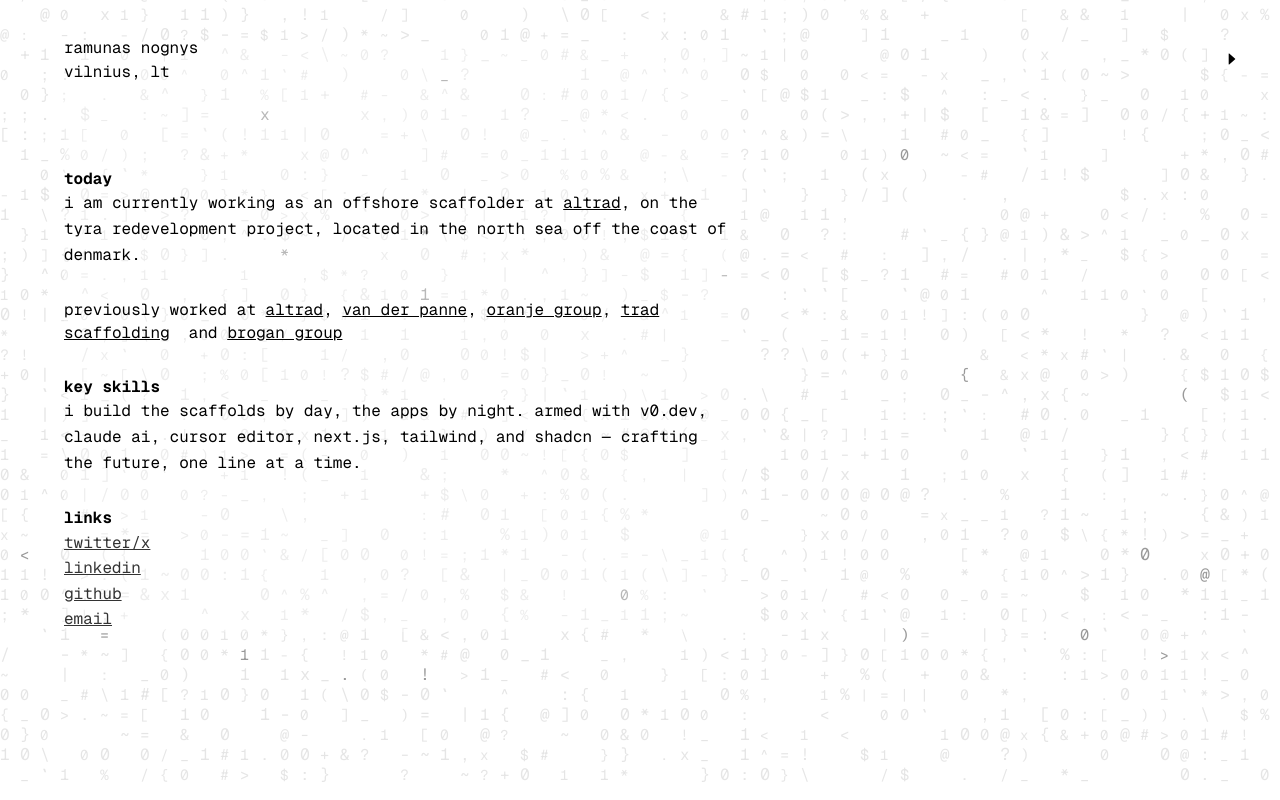
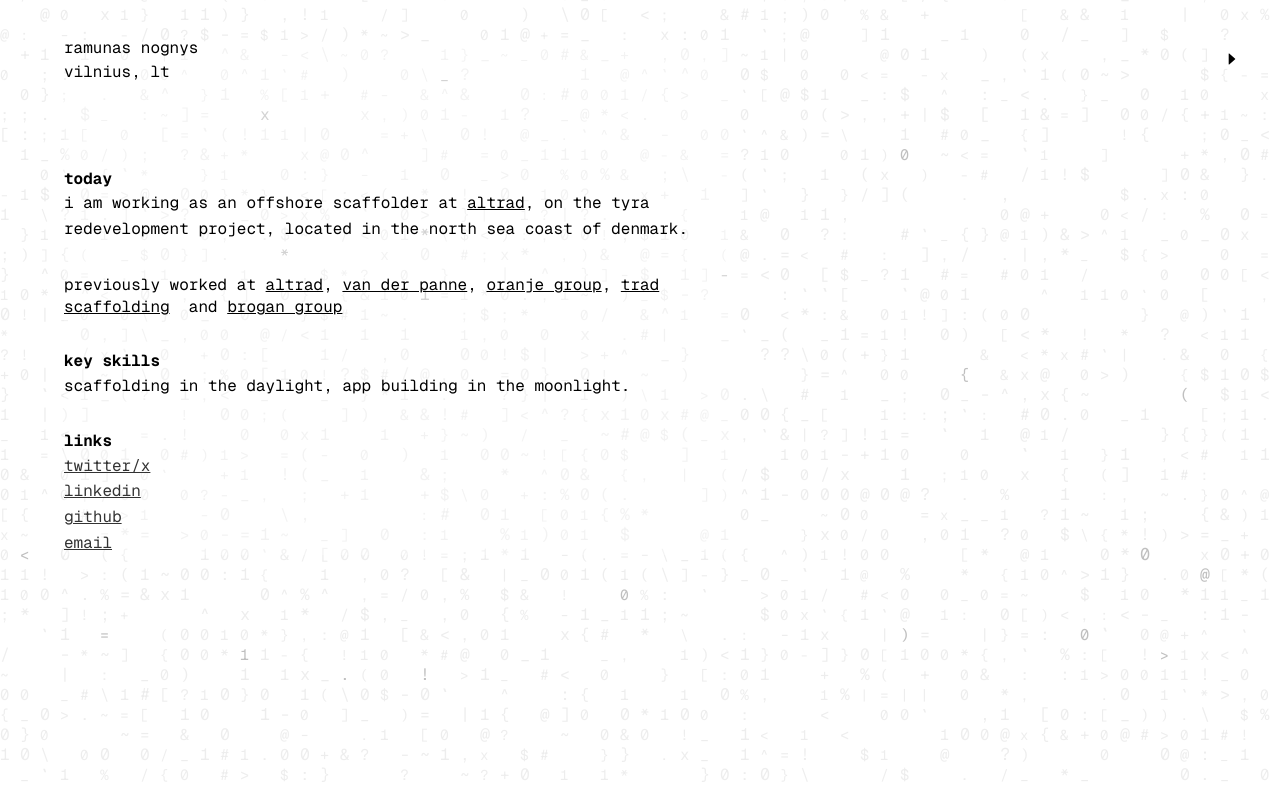
Before and after one commit to ramunasnognys/r-nognys-portfolio-v1, a Next.js app: page / in a window 1280 px wide. Built offline with nearby package versions, Linux system fonts and the light colour scheme.

Commit message:
main page sort of done

```diff
--- a/app/components/AudioPlayer.tsx
+++ b/app/components/AudioPlayer.tsx
@@ -28,8 +28,8 @@
       onClick={togglePlayPause}
       className="bg-black text-white p-2 rounded-full z-50 text-xs"
     >
-      {isPlaying ? <PauseOutlined /> : <CaretRightOutlined />}
-    </button>
+      {isPlaying ? <PauseOutlined style={{ color: 'whte' }} /> : <CaretRightOutlined style={{ color: 'black' }} />}
+      </button>
   );
 };
 
--- a/app/components/Char.tsx
+++ b/app/components/Char.tsx
@@ -29,8 +29,8 @@
     }, 500) // Adjust the duration as needed
   }
 
-  const defaultColor = "rgba(0, 0, 0, 0.1)" // Adjust as needed
-  const hoverColor = "rgba(127, 127, 127, 0.8)" // Adjust as needed
+  const defaultColor = "rgba(0, 0, 0, 0.07)" // Adjust as needed
+  const hoverColor = "rgba(127, 127, 127, 0.5)" // Adjust as needed
 
   useEffect(() => {
     const element = document.getElementById(id)
--- a/app/components/profile.tsx
+++ b/app/components/profile.tsx
@@ -43,7 +43,7 @@
             <strong>today</strong> {/* Made bold */}
           </h2>
           <p>
-            I am currently working as an offshore scaffolder at <Link href="https://uk.altradservices.com/" className="underline">altrad</Link>, on the Tyra Redevelopment Project, located in the North Sea off the coast of Denmark.
+            I am working as an offshore scaffolder at <Link href="https://uk.altradservices.com/" className="underline">altrad</Link>, on the Tyra Redevelopment Project, located in the North Sea coast of Denmark.
           </p>
         </AnimatedElement>
 
@@ -66,7 +66,7 @@
             <strong>Key Skills</strong> {/* Made bold */}
           </h2>
           <p>
-          I build the scaffolds by day, the apps by night. Armed with v0.dev, Claude AI, Cursor Editor, Next.js, Tailwind, and ShadCN — crafting the future, one line at a time.
+          Scaffolding in the daylight, app building in the moonlight.
           </p>
         </AnimatedElement>
 
--- a/app/globals.css
+++ b/app/globals.css
@@ -420,11 +420,11 @@
 }
 
 .selectable {
-  cursor: none;
+  cursor: default; /* Change this from 'none' to 'default' */
 }
 
 .selectable:hover {
-  cursor: none;
+  cursor: default; /* Change this from 'none' to 'default' */
 }
 
 .no-select {
@@ -455,6 +455,7 @@
   position: relative;
   z-index: 10;
   pointer-events: auto;
+  cursor: default; /* Change this from 'none' to 'default' */
 }
 
 .profile-overlay > div {
```
Also changed, not shown: app/components/AnimatedElement.tsx (added).
